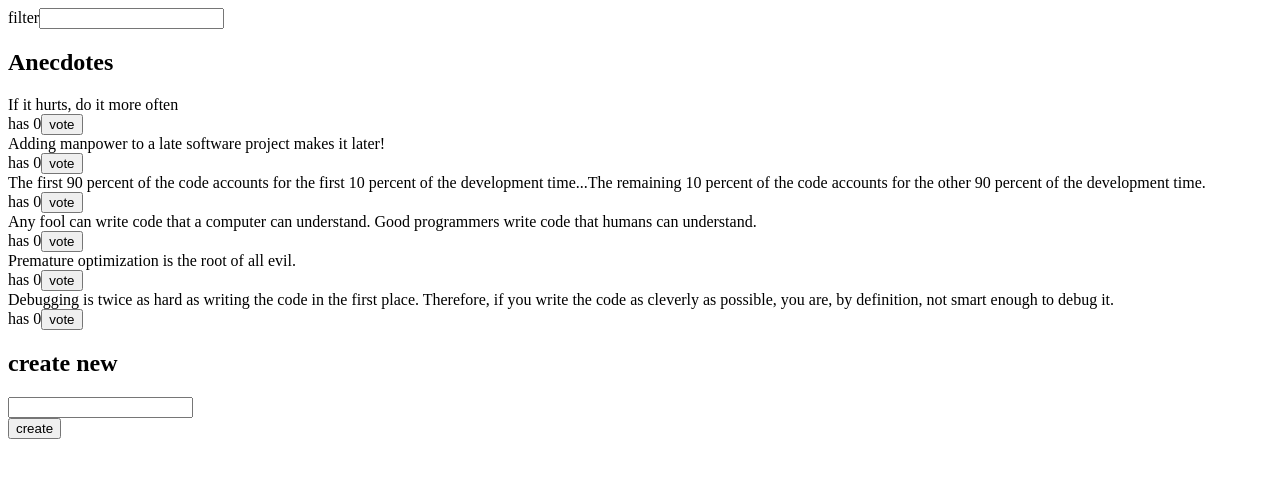
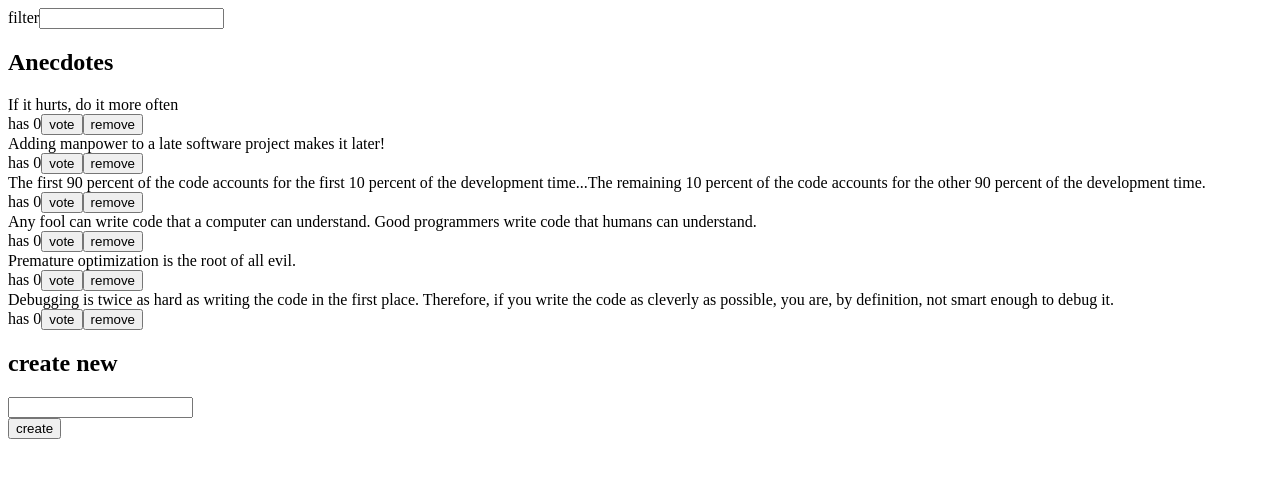
Before and after one commit to kzrtn/full-stack-open-part-6, a React (Vite) app in the folder anecdotes/: page / in a window 1280 px wide. Shown: the top 478 px of the page. Built offline with nearby package versions, Linux system fonts and the light colour scheme; data requests are answered from the project's data file.

Commit message:
added ability to remove anecdotes with 0 votes

```diff
--- a/anecdotes/src/components/Anecdote.jsx
+++ b/anecdotes/src/components/Anecdote.jsx
@@ -1,7 +1,17 @@
 import { useAnecdotesActions } from '../store'
+import { setNotification } from '../store'
 
 const Anecdote = ({anecdote}) => {
-  const { vote } = useAnecdotesActions()
+  const { vote, remove } = useAnecdotesActions()
+  const setNotif = setNotification()
+
+  const removeAnecdote = anecdote => {
+    remove(anecdote.id)
+    setNotif({
+      content: `You removed '${anecdote.content}'`,
+      type: 'success'
+    })
+  }
 
   return (
     <>
@@ -9,6 +19,9 @@ const Anecdote = ({anecdote}) => {
       <div>
         has {anecdote.votes}
         <button onClick={() => vote(anecdote.id)}>vote</button>
+        {!anecdote.votes && (
+          <button onClick={() => removeAnecdote(anecdote)}>remove</button>
+        )}
       </div>
     </>
   )
--- a/anecdotes/src/services/anecdotes.js
+++ b/anecdotes/src/services/anecdotes.js
@@ -29,4 +29,12 @@ const update = async (id, anecdote) => {
   return await res.json()
 }
 
-export default { getAll, create, update }
+const remove = async (id) => {
+  const res = await fetch(`${baseUrl}/${id}`, {
+    method: "DELETE",
+  })
+  if(!res.ok) throw new Error(`Response status: ${res.status}`)
+  return res
+}
+
+export default { getAll, create, update, remove }
--- a/anecdotes/src/store.js
+++ b/anecdotes/src/store.js
@@ -1,6 +1,7 @@
 import { useShallow } from 'zustand/react/shallow'
 import { create } from 'zustand'
 import anecdoteService from './services/anecdotes'
+import anecdotes from './services/anecdotes'
 
 const sortByVotes = (arr) => arr.toSorted((a, b) => b.votes - a.votes)
 const filterResult = (arr, filter) => arr.filter(
@@ -28,6 +29,10 @@ const useAnecdoteStore = create((set, get) => ({
     init: async () => {
       const anecdotes = await anecdoteService.getAll()
       set(()=> ({ anecdotes }))
+    },
+    remove: async id => {
+      await anecdoteService.remove(id)
+      set(state => ({ anecdotes: (state.anecdotes.filter(a => a.id !== id)) }))
     }
   }
 }))
```
